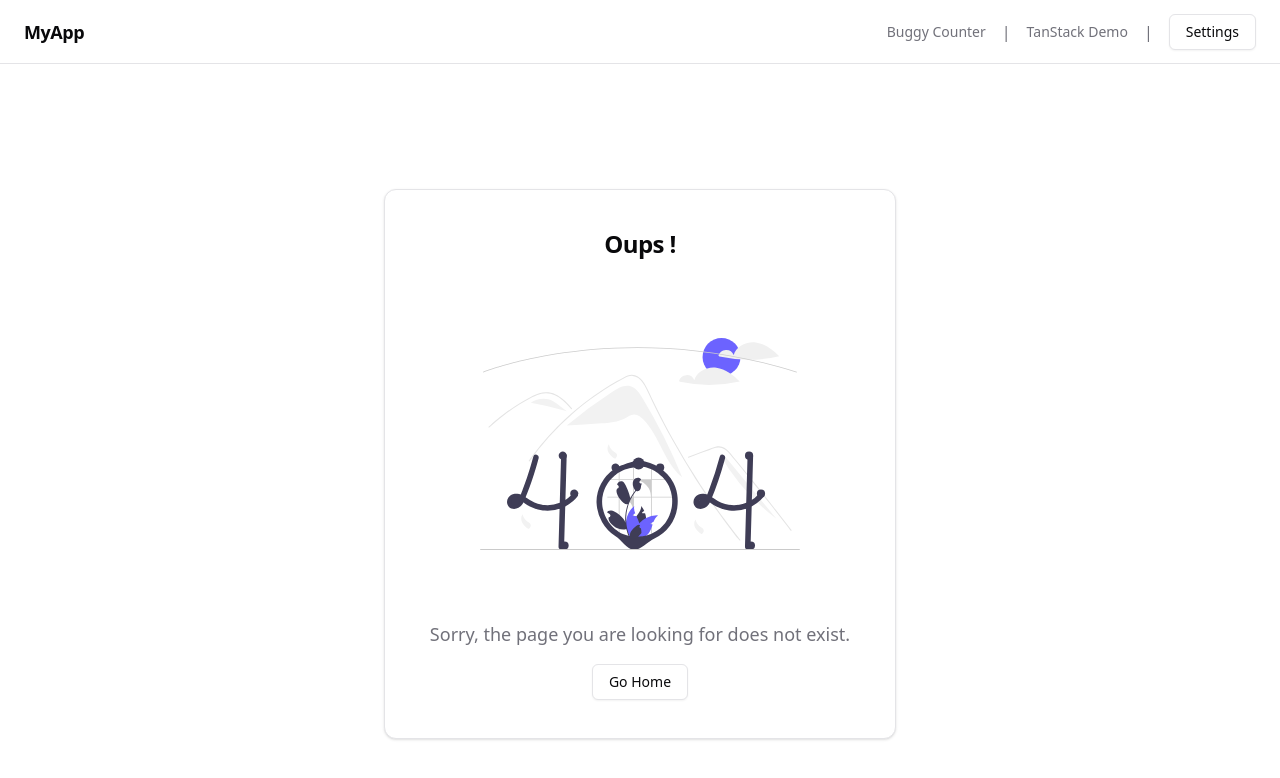
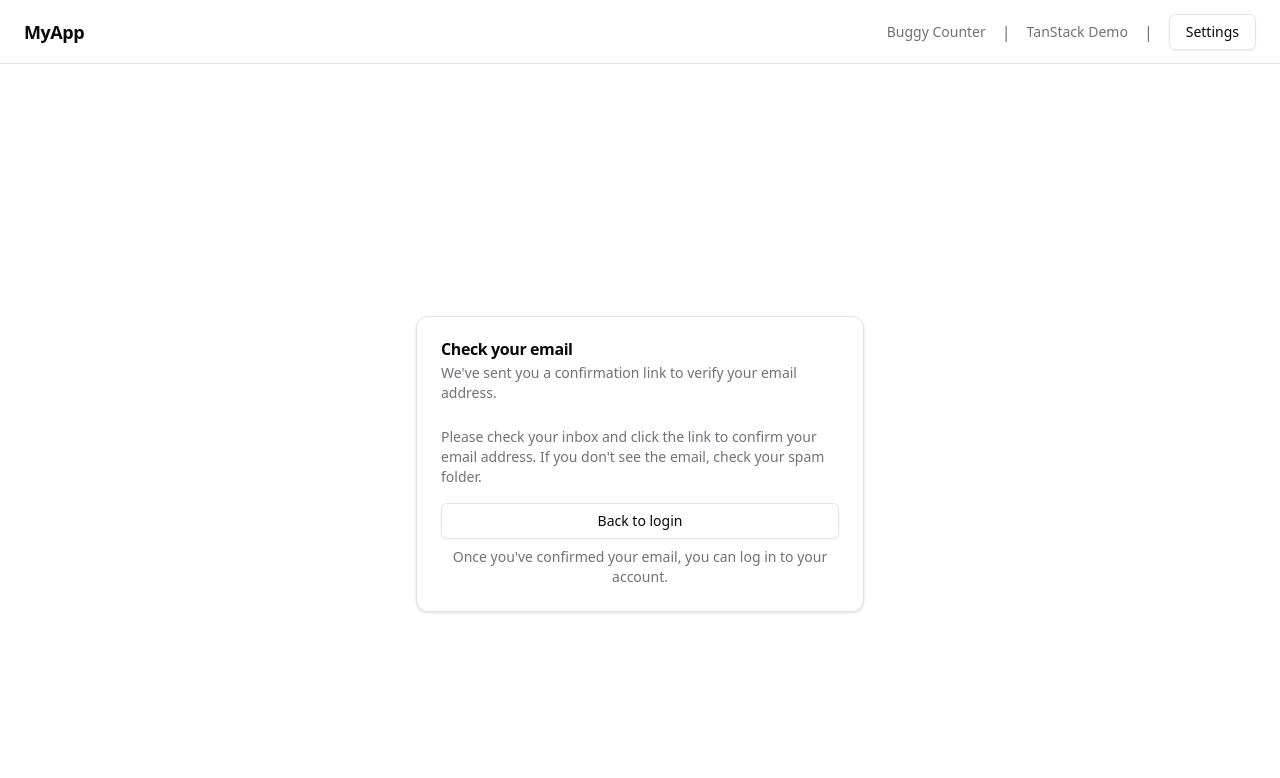
Before and after one commit to PierreTsia/starter-template, a React (Vite) app in the folder apps/web/: page /email-confirmation in a window 1280 px wide. Shown: the top 778 px of the page. Built offline with nearby package versions, Linux system fonts and the light colour scheme; no server answers.

Commit message:
Fix: update navigation path for email confirmation in auth hooks and tests (#21)
* Fix: update navigation path for email confirmation in auth hooks and tests

* Enhance: add email confirmation route and update navigation logic for registration success

```diff
--- a/apps/web/src/Root.tsx
+++ b/apps/web/src/Root.tsx
@@ -10,6 +10,7 @@ import { SettingsPage } from './components/SettingsPage';
 import { TanstackDemo } from './components/TanstackDemo';
 import { AuthPage } from './components/auth/AuthPage';
 import { ConfirmEmailPage } from './components/auth/ConfirmEmailPage';
+import { EmailConfirmationPage } from './components/auth/EmailConfirmationPage';
 import { ProtectedRoute } from './components/auth/ProtectedRoute';
 
 import { ConfirmEmailErrorPage } from '@/components/auth/ConfirmEmailErrorPage';
@@ -34,6 +35,7 @@ export const Root = () => {
         />
         <Route path="/login" element={<AuthPage />} />
         <Route path="/register" element={<AuthPage />} />
+        <Route path="/email-confirmation" element={<EmailConfirmationPage />} />
         <Route path="/confirm-email">
           <Route index element={<ConfirmEmailPage />} />
           <Route path="success" element={<ConfirmEmailSuccessPage />} />
--- a/apps/web/src/api/resources/auth/hooks.ts
+++ b/apps/web/src/api/resources/auth/hooks.ts
@@ -39,9 +39,11 @@ export const useAuth = () => {
 
   const registerMutation = useMutation({
     mutationFn: (data: RegisterDto) => authApi.register(data),
-    onSuccess: () => {
-      // After successful registration, redirect to email confirmation page
-      navigate('/email-confirmation', { replace: true });
+    onSuccess: (_data, variables) => {
+      // After successful registration, redirect to email confirmation page with email param
+      navigate(`/email-confirmation?email=${encodeURIComponent(variables.email)}`, {
+        replace: true,
+      });
     },
   });
 
--- /dev/null
+++ b/apps/web/src/components/auth/EmailConfirmationPage.tsx
@@ -0,0 +1,44 @@
+import { useNavigate, useSearchParams } from 'react-router-dom';
+
+import { Button } from '@/components/ui/button';
+import { Card, CardContent, CardDescription, CardHeader, CardTitle } from '@/components/ui/card';
+
+export const EmailConfirmationPage = () => {
+  const navigate = useNavigate();
+  const [searchParams] = useSearchParams();
+  const email = searchParams.get('email');
+
+  return (
+    <div className="min-h-screen flex items-center justify-center p-4">
+      <Card className="w-full max-w-md">
+        <CardHeader>
+          <CardTitle>Check your email</CardTitle>
+          <CardDescription>
+            {email ? (
+              <>
+                We've sent a confirmation link to{' '}
+                <b className="font-bold text-green-500">{email}</b>.
+              </>
+            ) : (
+              "We've sent you a confirmation link to verify your email address."
+            )}
+          </CardDescription>
+        </CardHeader>
+        <CardContent className="space-y-4">
+          <p className="text-sm text-muted-foreground">
+            Please check your inbox and click the link to confirm your email address. If you don't
+            see the email, check your spam folder.
+          </p>
+          <div className="flex flex-col space-y-2">
+            <Button variant="outline" onClick={() => navigate('/login')}>
+              Back to login
+            </Button>
+            <p className="text-sm text-muted-foreground text-center">
+              Once you've confirmed your email, you can log in to your account.
+            </p>
+          </div>
+        </CardContent>
+      </Card>
+    </div>
+  );
+};
```
Also changed, not shown: 2 other files (tests, documents, lock files or other folders).
